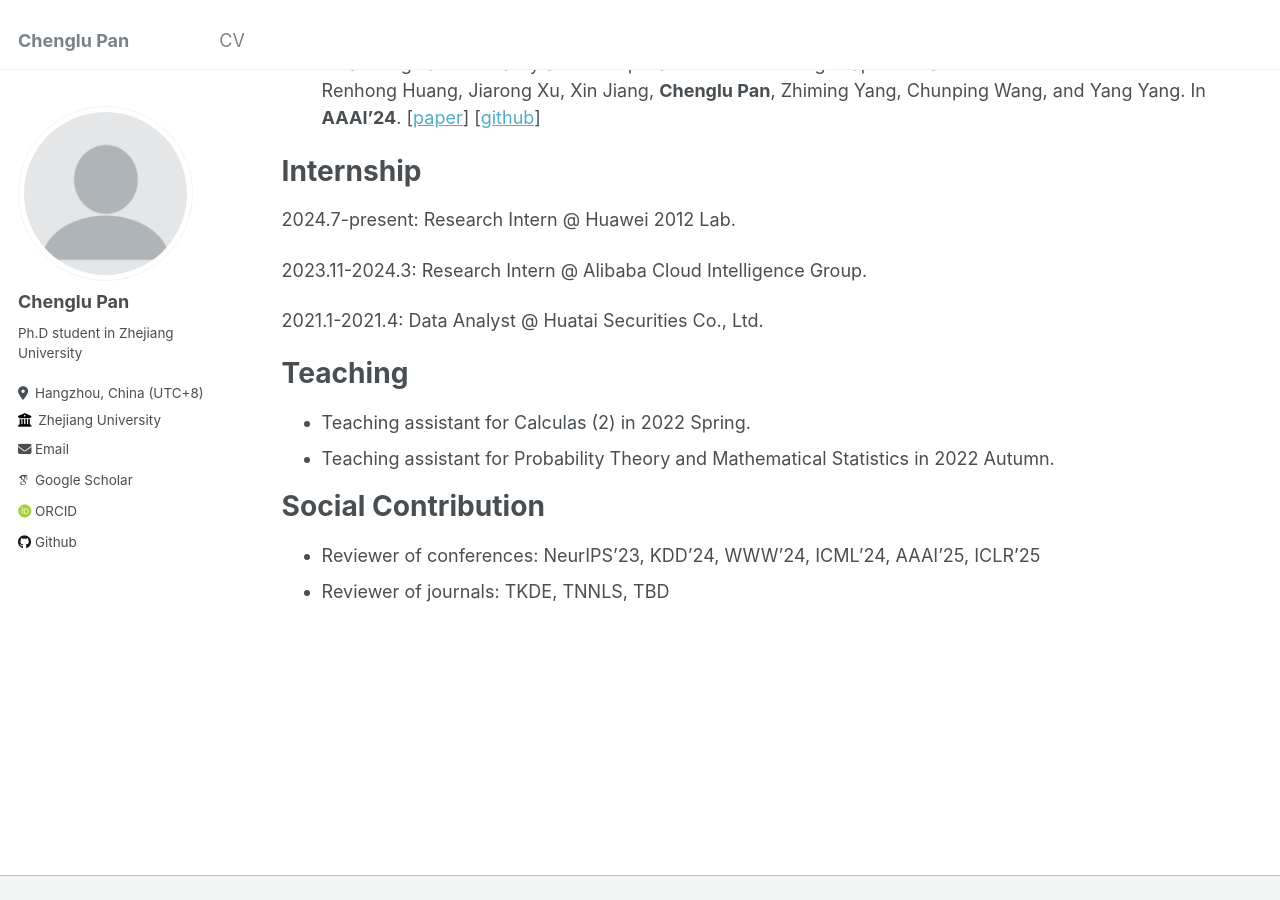
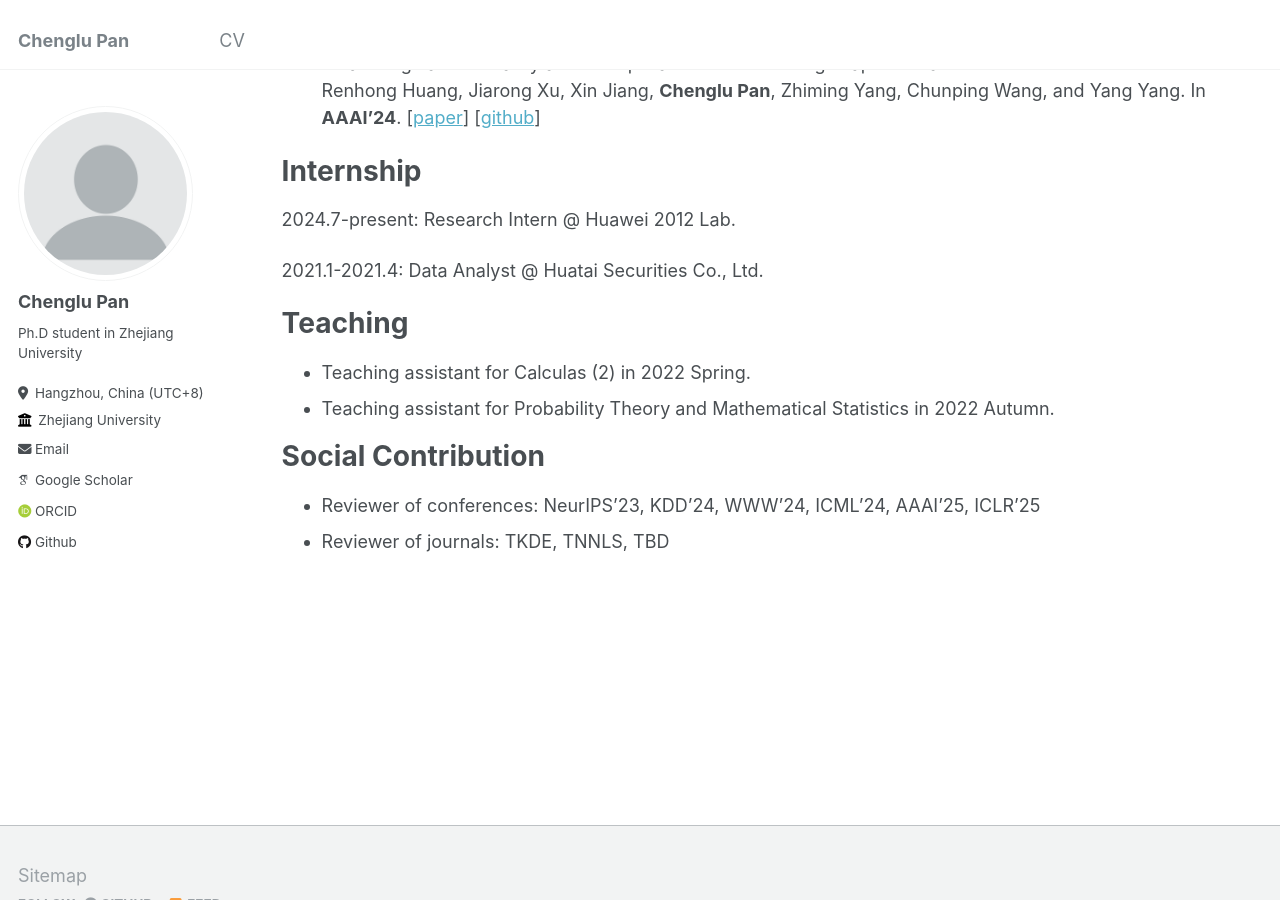
Before and after one commit to Chenglu0426/Chenglu0426.github.io, a Jekyll site: the page built from _pages/cv.md, in a window 1280 px wide and 900 px high, scrolled down 423 px. Built offline with Jekyll 4.4.1, drawn with Linux system fonts in a browser that asks for light colours; some web fonts are replaced.

Commit message:
Update cv.md

```diff
--- a/_pages/cv.md
+++ b/_pages/cv.md
@@ -28,8 +28,6 @@ Publications
 # Internship
 2024.7-present: Research Intern @ Huawei 2012 Lab.
 
-2023.11-2024.3: Research Intern @ Alibaba Cloud Intelligence Group.
-
 2021.1-2021.4: Data Analyst @ Huatai Securities Co., Ltd.
 
 Teaching
```
